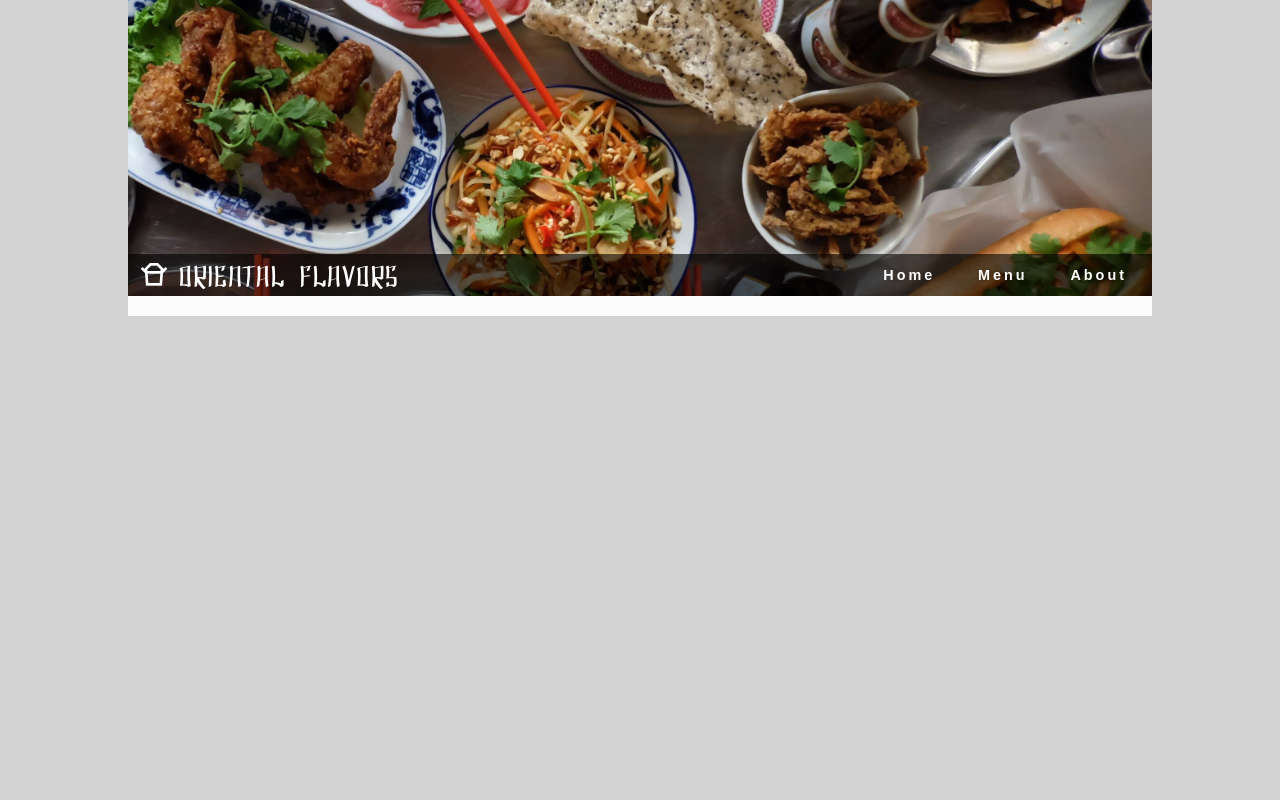
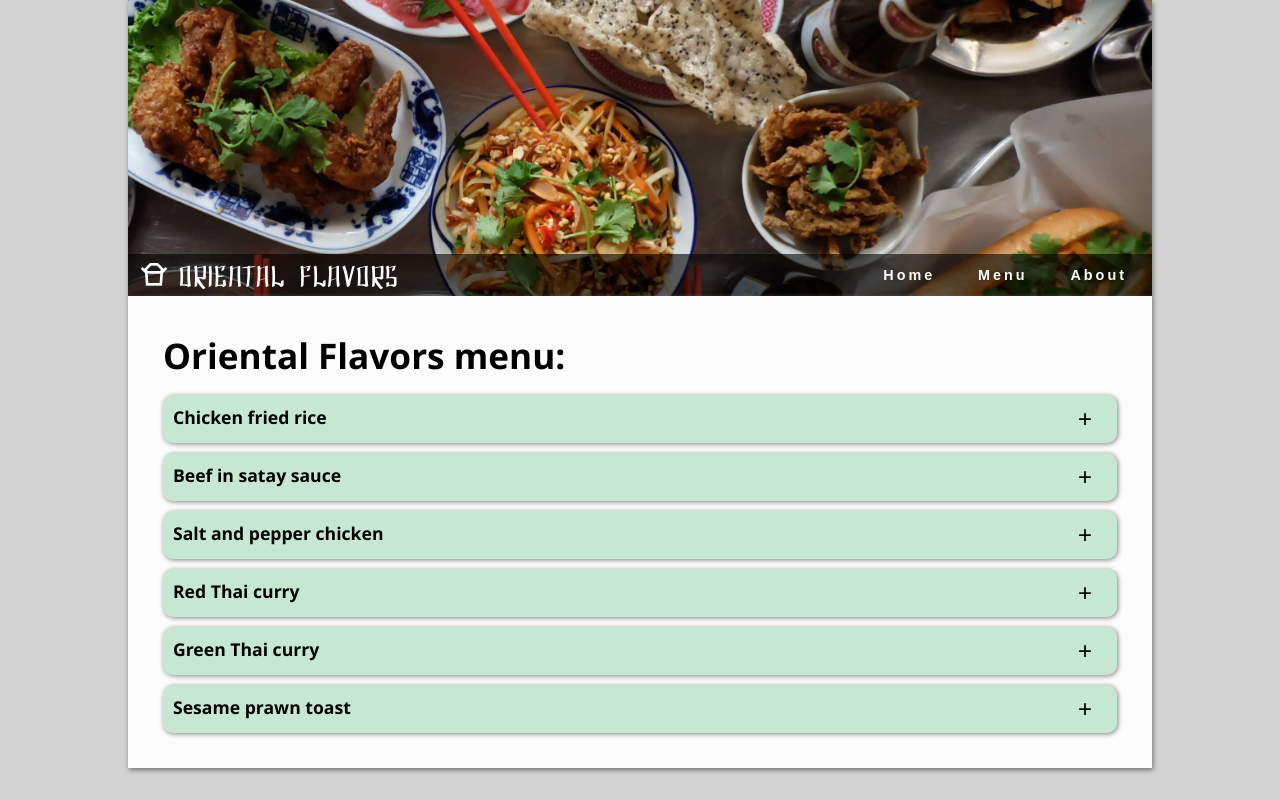
Before and after one commit to Martynas0/odin_restaurant_page, a website built with webpack: page src/index.html in a window 1280 px wide. Built offline with nearby package versions, Linux system fonts and the light colour scheme.

Commit message:
Add menu page.

```diff
--- a/src/index.js
+++ b/src/index.js
@@ -11,7 +11,8 @@ import "./styles/style.css";
     nav.addEventListener("click", (e) => {
         const element = e.target.id;
         if(element === "menu") {
-            console.log("Menu");
+            clearPage();
+            renderMenu();
         }
         else if(element === "home") {
             clearPage();
--- a/src/pages/menu.js
+++ b/src/pages/menu.js
@@ -1,6 +1,37 @@
+import "../styles/menu.css";
+
+const menuItems = ["Chicken fried rice", "Beef in satay sauce", "Salt and pepper chicken", "Red Thai curry", "Green Thai curry", "Sesame prawn toast"];
+
 
 function renderPage() {
 
+    const div = document.createElement("div");
+    div.classList.add("menu");
+
+    const h2 = document.createElement("h2");
+    h2.textContent = "Oriental Flavors menu: "
+    div.appendChild(h2);
+
+    // Menu
+    const innerDiv = document.createElement("div");
+    innerDiv.classList.add("inner-div");
+
+    menuItems.forEach((item, index) => {
+        const div = document.createElement("div");
+        div.classList.add("menu-item");
+        div.dataset.index = index;
+
+        const p = document.createElement("p");
+        p.textContent = item;
+        const btn = document.createElement("button");
+        btn.textContent = "+";
+        div.appendChild(p);
+        div.appendChild(btn);
+        innerDiv.appendChild(div);
+    })
+    div.appendChild(innerDiv);
+
+    document.querySelector("#content").appendChild(div);
 }
 
 export default renderPage;
--- a/src/styles/menu.css
+++ b/src/styles/menu.css
@@ -0,0 +1,36 @@
+div.menu {
+    padding: 25px;
+
+    display: grid;
+    grid-template-rows: 4rem 1fr;
+}
+
+h2 {
+    font-weight: 900;
+    font-size: 2.2rem;
+}
+
+.inner-div {
+    display: flex;
+    flex-direction: column;
+    gap: 10px;
+}
+
+.inner-div > div.menu-item {
+    background-color: rgba(60, 179, 114, 0.286);
+    font-weight: 600;
+    font-size: 1.1rem;
+    border-radius: 10px;
+    padding: 10px;
+    box-shadow: 1px 1px 5px gray;
+
+    display: flex;
+    justify-content: space-between;
+}
+
+div.menu-item > button {
+    font-size: 1.5rem;
+    margin-right: 15px;
+    background-color: transparent;
+    border: none;
+}
--- a/src/styles/style.css
+++ b/src/styles/style.css
@@ -27,6 +27,7 @@ header {
     background-image: url("../images/header.jpg");
     background-size: cover;
     background-position-y: center;
+    box-shadow: 1px 2px 5px rgb(113, 113, 113);
 
     display: flex;
     align-items: end;
@@ -81,4 +82,5 @@ nav button.active {
 div#content {
     background-color: rgb(252, 252, 252);
     padding: 10px;
+    box-shadow: 1px 2px 5px rgb(113, 113, 113);
 }
```
